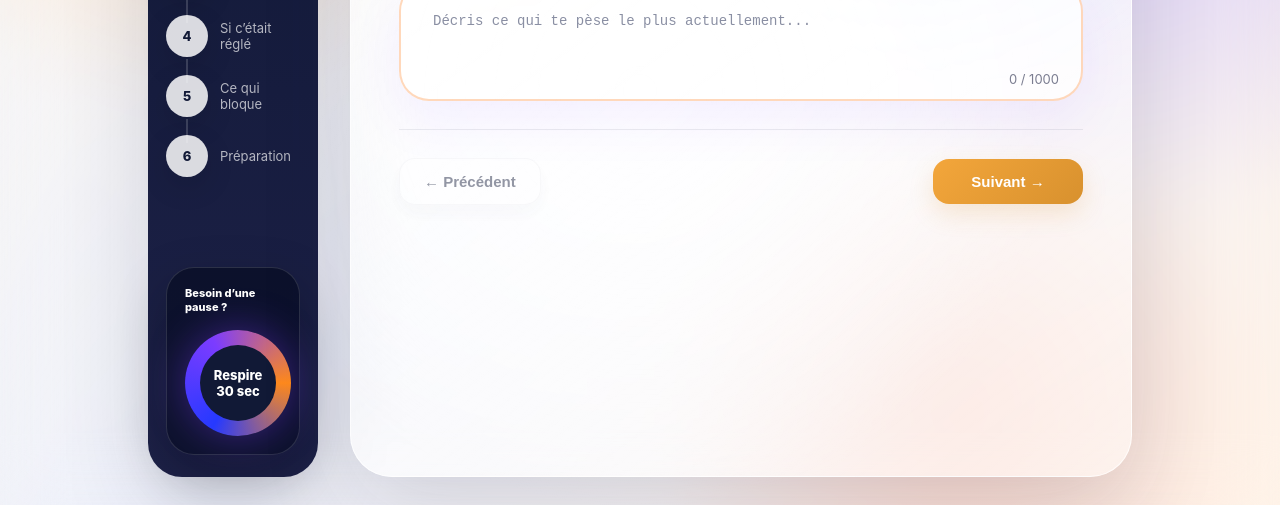
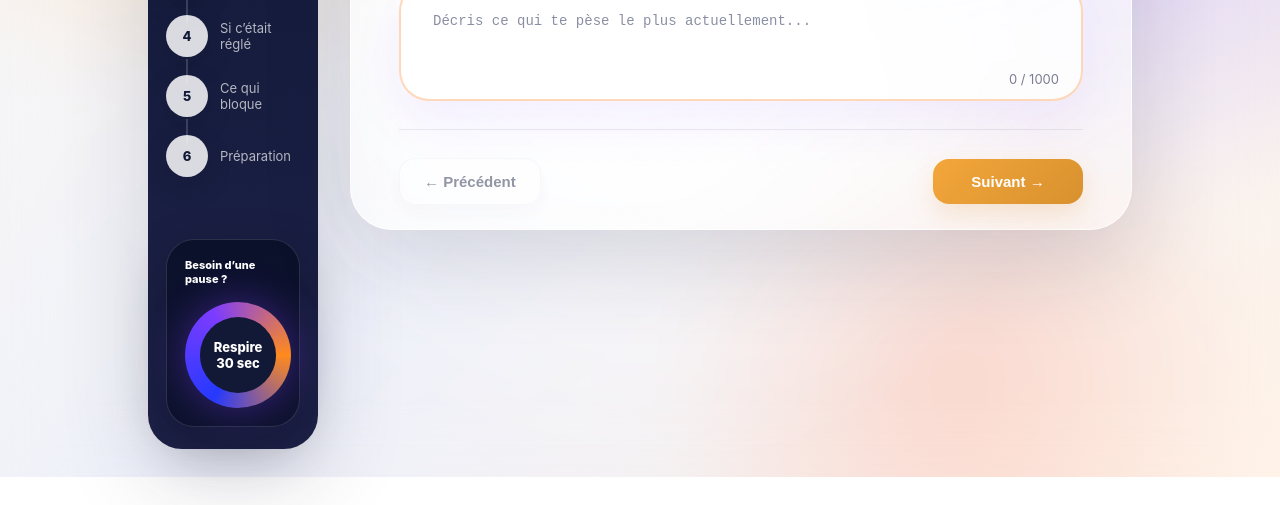
Before and after one commit to AudreyFeathersDigitale/leadmagnet, a website: page public/index.html in a window 1280 px wide. Shown: the part 323-828 px from the top of the page. After the commit the page ends 800 px from the top, so only its background shows below. Drawn offline with Linux system fonts and the light colour scheme.

Commit message:
mini agent qualif finition5

```diff
--- a/public/style.css
+++ b/public/style.css
@@ -273,7 +273,8 @@ body::before {
 
 .question-card {
   position: relative;
-  min-height: calc(100vh - 128px);
+  min-height: auto;
+  height: fit-content;
   padding: 24px 48px;
   border-radius: 42px;
   background:
```
